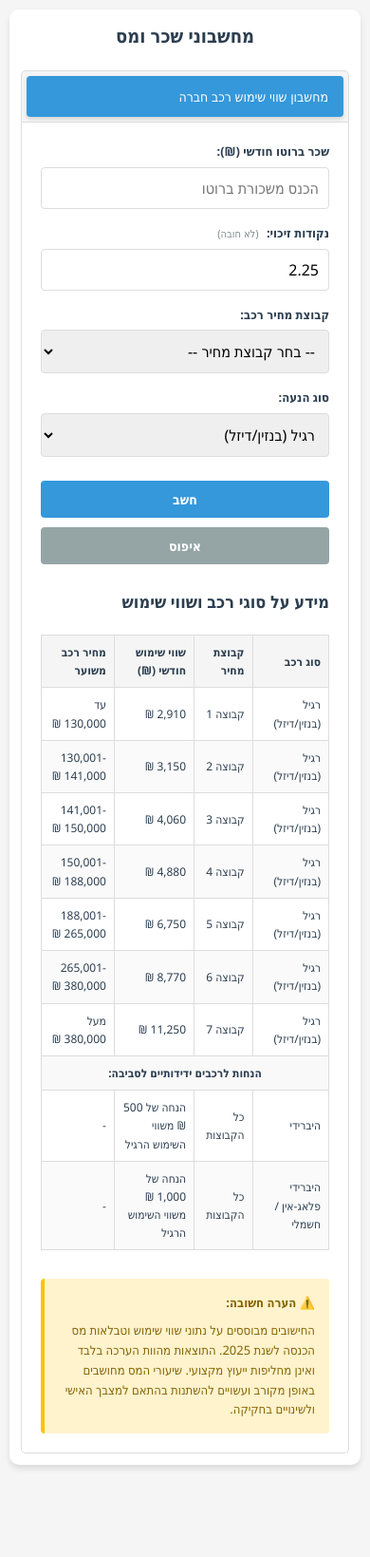
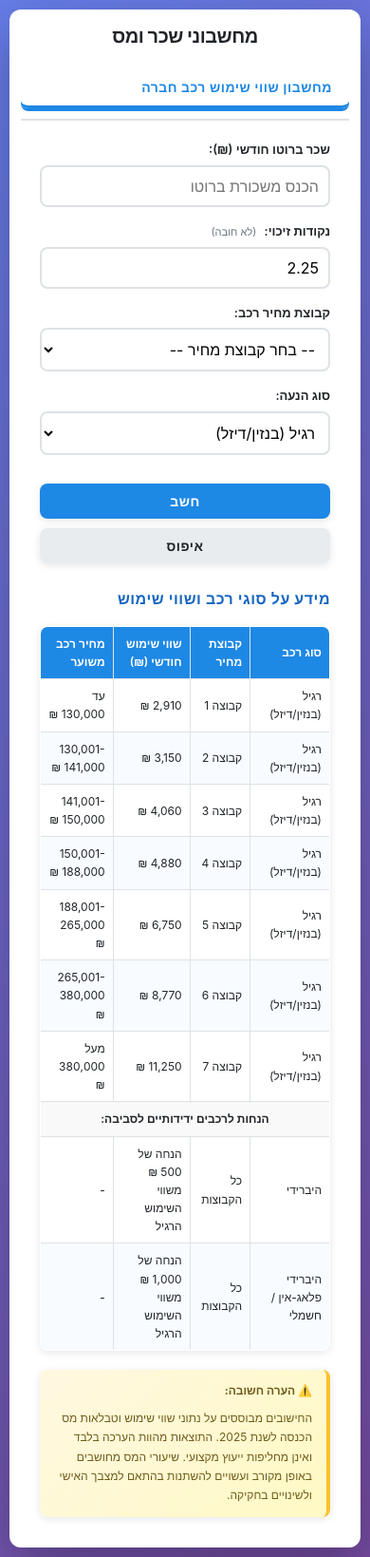
Before and after one commit to ManoEldin/car-tax-calculator, a plain HTML site: page index.html in a window 390 px wide. Shown: the whole page at 95% size. Before the commit the page ends 1552 px from the top, so only its background shows below. Drawn offline with Linux system fonts and the light colour scheme; files that its build step writes are made by us from their sources; files whose address does not match are found by name.

Commit message:
🎨 Enhanced CSS styling for professional modern design

```diff
--- a/styles.css
+++ b/styles.css
@@ -4,17 +4,18 @@
  */
 
 :root {
-  --primary-color: #3498db;
-  --primary-dark: #2980b9;
-  --primary-light: #5dade2;
-  --success-color: #27ae60;
-  --error-color: #e74c3c;
-  --gray-light: #f5f5f5;
-  --gray-medium: #e1e1e1;
-  --gray-dark: #34495e;
-  --text-color: #2c3e50;
-  --border-color: #ddd;
-  --shadow: 0 4px 6px rgba(0, 0, 0, 0.1);
+  --primary-color: #1e88e5;
+  --primary-dark: #1565c0;
+  --primary-light: #42a5f5;
+  --success-color: #43a047;
+  --error-color: #e53935;
+  --gray-light: #f8f9fa;
+  --gray-medium: #e9ecef;
+  --gray-dark: #495057;
+  --text-color: #212529;
+  --border-color: #dee2e6;
+  --shadow: 0 2px 8px rgba(0, 0, 0, 0.1);
+  --shadow-hover: 0 8px 16px rgba(0, 0, 0, 0.15);
   --transition: all 0.3s ease;
 }
 
@@ -30,22 +31,23 @@ html {
 }
 
 body {
-  font-family: 'Segoe UI', Tahoma, Geneva, Verdana, sans-serif;
-  background-color: var(--gray-light);
+  font-family: -apple-system, BlinkMacSystemFont, 'Segoe UI', Roboto, 'Helvetica Neue', Arial, sans-serif;
+  background: linear-gradient(135deg, #667eea 0%, #764ba2 100%);
   color: var(--text-color);
   line-height: 1.6;
   direction: rtl;
-  padding: 15px;
+  padding: 20px;
+  min-height: 100vh;
 }
 
 /* Container */
 .container {
-  max-width: 800px;
+  max-width: 900px;
   margin: 0 auto;
   background-color: white;
-  padding: 20px;
-  border-radius: 10px;
-  box-shadow: var(--shadow);
+  padding: 40px;
+  border-radius: 16px;
+  box-shadow: 0 20px 60px rgba(0, 0, 0, 0.3);
 }
 
 /* Typography */
@@ -53,15 +55,16 @@ h1 {
   color: var(--text-color);
   text-align: center;
   margin-bottom: 30px;
-  font-size: 28px;
-  font-weight: 600;
+  font-size: 32px;
+  font-weight: 700;
+  letter-spacing: -0.5px;
 }
 
 h2 {
   color: var(--text-color);
   margin-top: 0;
   margin-bottom: 20px;
-  font-size: 22px;
+  font-size: 24px;
   font-weight: 600;
 }
 
@@ -69,29 +72,31 @@ h3 {
   color: var(--text-color);
   margin-top: 25px;
   margin-bottom: 15px;
-  font-size: 18px;
+  font-size: 16px;
   font-weight: 600;
+  text-transform: uppercase;
+  letter-spacing: 0.5px;
+  color: var(--primary-dark);
 }
 
 /* Tab Navigation */
 .tabs {
   display: flex;
   flex-wrap: wrap;
-  border: 1px solid var(--border-color);
-  background-color: var(--gray-light);
-  border-radius: 5px 5px 0 0;
+  border-bottom: 2px solid var(--border-color);
+  background-color: white;
   margin-bottom: 0;
-  gap: 5px;
-  padding: 5px;
+  gap: 8px;
+  padding: 0;
 }
 
 .tab-button {
   background-color: transparent;
   border: none;
-  border-radius: 4px;
+  border-bottom: 3px solid transparent;
   outline: none;
   cursor: pointer;
-  padding: 12px 16px;
+  padding: 14px 18px;
   transition: var(--transition);
   font-size: 14px;
   font-weight: 500;
@@ -102,28 +107,29 @@ h3 {
 }
 
 .tab-button:hover {
-  background-color: #d3d3d3;
-  transform: translateY(-2px);
+  background-color: rgba(30, 136, 229, 0.05);
+  color: var(--primary-color);
 }
 
 .tab-button:focus {
   outline: 2px solid var(--primary-color);
-  outline-offset: 2px;
+  outline-offset: -2px;
 }
 
 .tab-button.active {
-  background-color: var(--primary-color);
-  color: white;
-  box-shadow: 0 2px 4px rgba(0, 0, 0, 0.15);
+  background-color: transparent;
+  color: var(--primary-color);
+  border-bottom-color: var(--primary-color);
+  box-shadow: inset 0 -3px 0 var(--primary-color);
+  font-weight: 600;
 }
 
 /* Tab Content */
 .tab-content {
   display: none;
-  padding: 25px;
-  border: 1px solid var(--border-color);
-  border-top: none;
-  border-radius: 0 0 5px 5px;
+  padding: 28px;
+  background-color: white;
+  border-radius: 0 0 12px 12px;
   animation: fadeIn 0.3s ease-in;
 }
 
@@ -144,7 +150,7 @@ h3 {
 
 /* Form Styles */
 .form-group {
-  margin-bottom: 20px;
+  margin-bottom: 24px;
 }
 
 label {
@@ -156,7 +162,7 @@ label {
 }
 
 .optional-field {
-  color: #7f8c8d;
+  color: #6c757d;
   font-size: 0.85em;
   margin-right: 5px;
   font-weight: 400;
@@ -165,20 +171,22 @@ label {
 input,
 select {
   width: 100%;
-  padding: 12px;
-  border: 1px solid var(--border-color);
-  border-radius: 4px;
-  font-size: 16px;
+  padding: 12px 14px;
+  border: 2px solid var(--border-color);
+  border-radius: 8px;
+  font-size: 15px;
   font-family: inherit;
   transition: var(--transition);
   direction: rtl;
+  background-color: white;
 }
 
 input:focus,
 select:focus {
   outline: none;
   border-color: var(--primary-color);
-  box-shadow: 0 0 0 3px rgba(52, 152, 219, 0.1);
+  box-shadow: 0 0 0 4px rgba(30, 136, 229, 0.1);
+  background-color: white;
 }
 
 input[type='number']::-webkit-inner-spin-button,
@@ -194,33 +202,36 @@ input[type='number'] {
 /* Button Styles */
 .button-group {
   display: flex;
-  gap: 10px;
-  margin-top: 25px;
+  gap: 12px;
+  margin-top: 30px;
   flex-wrap: wrap;
 }
 
 button {
   flex: 1;
-  min-width: 150px;
-  padding: 12px 20px;
-  border: none;
-  border-radius: 4px;
-  cursor: pointer;
+  min-width: 140px;
+  padding: 14px 20px;
   font-size: 16px;
   font-weight: 600;
+  border: none;
+  border-radius: 8px;
+  cursor: pointer;
   transition: var(--transition);
   font-family: inherit;
+  text-transform: uppercase;
+  letter-spacing: 0.5px;
 }
 
 #calculate-btn {
   background-color: var(--primary-color);
   color: white;
+  box-shadow: var(--shadow);
 }
 
 #calculate-btn:hover {
   background-color: var(--primary-dark);
   transform: translateY(-2px);
-  box-shadow: 0 4px 8px rgba(0, 0, 0, 0.2);
+  box-shadow: var(--shadow-hover);
 }
 
 #calculate-btn:focus {
@@ -229,16 +240,20 @@ button {
 }
 
 #reset-btn {
-  background-color: #95a5a6;
-  color: white;
+  background-color: var(--gray-medium);
+  color: var(--text-color);
+  box-shadow: var(--shadow);
 }
 
 #reset-btn:hover {
-  background-color: #7f8c8d;
+  background-color: var(--gray-dark);
+  color: white;
+  box-shadow: var(--shadow-hover);
+  transform: translateY(-2px);
 }
 
 #reset-btn:focus {
-  outline: 2px solid #7f8c8d;
+  outline: 2px solid var(--gray-dark);
   outline-offset: 2px;
 }
 
@@ -251,12 +266,13 @@ button:disabled {
 /* Results Section */
 .result {
   margin-top: 30px;
-  padding: 25px;
-  background-color: #f1f9ff;
-  border-radius: 4px;
-  border-right: 4px solid var(--primary-color);
+  padding: 30px;
+  background: linear-gradient(135deg, #e3f2fd 0%, #f3e5f5 100%);
+  border-radius: 12px;
+  border-right: 5px solid var(--primary-color);
   display: none;
   animation: slideIn 0.4s ease-out;
+  box-shadow: var(--shadow);
 }
 
 .result.show {
@@ -277,10 +293,10 @@ button:disabled {
 .result-row {
   display: flex;
   justify-content: space-between;
-  margin-bottom: 15px;
-  padding-bottom: 10px;
-  border-bottom: 1px solid var(--gray-medium);
-  gap: 10px;
+  margin-bottom: 18px;
+  padding-bottom: 15px;
+  border-bottom: 1px solid rgba(0, 0, 0, 0.08);
+  gap: 15px;
 }
 
 .result-row:last-child {
@@ -292,13 +308,15 @@ button:disabled {
   font-weight: 600;
   color: var(--text-color);
   flex: 1;
+  font-size: 15px;
 }
 
 .result-value {
-  color: var(--primary-dark);
-  font-weight: 600;
+  color: var(--primary-color);
+  font-weight: 700;
   text-align: left;
-  min-width: 120px;
+  min-width: 140px;
+  font-size: 16px;
 }
 
 /* Table Styles */
@@ -308,6 +326,10 @@ table {
   margin-top: 20px;
   font-size: 14px;
   overflow-x: auto;
+  background-color: white;
+  border-radius: 8px;
+  overflow: hidden;
+  box-shadow: var(--shadow);
 }
 
 table, th, td {
@@ -315,39 +337,43 @@ table, th, td {
 }
 
 th, td {
-  padding: 12px;
+  padding: 14px 12px;
   text-align: right;
 }
 
 th {
-  background-color: var(--gray-light);
+  background-color: var(--primary-color);
   font-weight: 600;
-  color: var(--text-color);
+  color: white;
 }
 
 tr:nth-child(even) {
-  background-color: rgba(245, 245, 245, 0.5);
+  background-color: rgba(30, 136, 229, 0.03);
 }
 
 tbody tr:hover {
-  background-color: rgba(52, 152, 219, 0.05);
+  background-color: rgba(30, 136, 229, 0.08);
+  transition: var(--transition);
 }
 
 /* Notes and Info */
 .note {
   margin-top: 30px;
-  padding: 15px;
-  background-color: #fff3cd;
-  border-left: 4px solid #ffc107;
-  border-radius: 4px;
-  font-size: 13px;
-  color: #856404;
-  line-height: 1.6;
+  padding: 18px 20px;
+  background: linear-gradient(135deg, #fff8e1 0%, #fff9c4 100%);
+  border-right: 4px solid #fbc02d;
+  border-radius: 8px;
+  font-size: 14px;
+  color: #6f5c1a;
+  line-height: 1.7;
+  box-shadow: var(--shadow);
 }
 
 .note strong {
   display: block;
   margin-bottom: 8px;
+  color: #6f5c1a;
+  font-weight: 700;
 }
 
 /* Accessibility */
@@ -372,12 +398,12 @@ tbody tr:hover {
 /* Responsive Design */
 @media (max-width: 768px) {
   .container {
-    padding: 15px;
+    padding: 25px;
   }
 
   h1 {
-    font-size: 24px;
-    margin-bottom: 20px;
+    font-size: 28px;
+    margin-bottom: 25px;
   }
 
   h2 {
@@ -392,14 +418,18 @@ tbody tr:hover {
     min-width: unset;
     width: 100%;
     text-align: right;
+    border-radius: 8px;
+    margin-bottom: 8px;
   }
 
   .tab-content {
     padding: 20px;
+    border-radius: 8px;
   }
 
   .button-group {
     flex-direction: column;
+    gap: 10px;
   }
 
   button {
@@ -412,15 +442,20 @@ tbody tr:hover {
   }
 
   .result-label {
-    margin-bottom: 5px;
+    margin-bottom: 8px;
   }
 
   table {
-    font-size: 12px;
+    font-size: 13px;
   }
 
   th, td {
-    padding: 8px;
+    padding: 10px;
+  }
+
+  .note {
+    padding: 15px 18px;
+    font-size: 13px;
   }
 }
 
@@ -430,11 +465,76 @@ tbody tr:hover {
   }
 
   .container {
+    padding: 15px;
+    border-radius: 12px;
+  }
+
+  h1 {
+    font-size: 24px;
+    margin-bottom: 20px;
+  }
+
+  h2 {
+    font-size: 18px;
+  }
+
+  .form-group {
+    margin-bottom: 18px;
+  }
+
+  input,
+  select {
+    padding: 11px 12px;
+    font-size: 16px;
+  }
+
+  button {
+    padding: 12px 16px;
+    font-size: 14px;
+  }
+
+  .result {
+    padding: 20px;
+  }
+
+  .result-row {
+    margin-bottom: 12px;
+    padding-bottom: 12px;
+  }
+
+  .result-value {
+    min-width: 100px;
+    font-size: 15px;
+  }
+
+  table {
+    font-size: 12px;
+    margin-top: 15px;
+  }
+
+  th, td {
+    padding: 8px;
+  }
+
+  .note {
+    padding: 12px 15px;
+    font-size: 12px;
+    margin-top: 20px;
+  }
+}
+
+  body {
+    padding: 10px;
+  }
+
+  .container {
     padding: 12px;
+    border-radius: 12px;
   }
 
   h1 {
     font-size: 20px;
+    margin-bottom: 15px;
   }
 
   input,
@@ -467,6 +567,29 @@ tbody tr:hover {
   }
 }
 
+/* Error and Success Messages */
+.error-message {
+  padding: 14px 16px;
+  background-color: #ffebee;
+  border-right: 4px solid var(--error-color);
+  border-radius: 8px;
+  color: var(--error-color);
+  font-weight: 500;
+  margin-bottom: 20px;
+  animation: slideIn 0.3s ease-out;
+}
+
+.success-message {
+  padding: 14px 16px;
+  background-color: #e8f5e9;
+  border-right: 4px solid var(--success-color);
+  border-radius: 8px;
+  color: var(--success-color);
+  font-weight: 500;
+  margin-bottom: 20px;
+  animation: slideIn 0.3s ease-out;
+}
+
 /* Print Styles */
 @media print {
   body {
@@ -477,6 +600,7 @@ tbody tr:hover {
   .container {
     box-shadow: none;
     padding: 0;
+    border-radius: 0;
   }
 
   .button-group,
@@ -486,5 +610,6 @@ tbody tr:hover {
 
   .result {
     border: 1px solid #ddd;
+    background: white;
   }
 }
```
